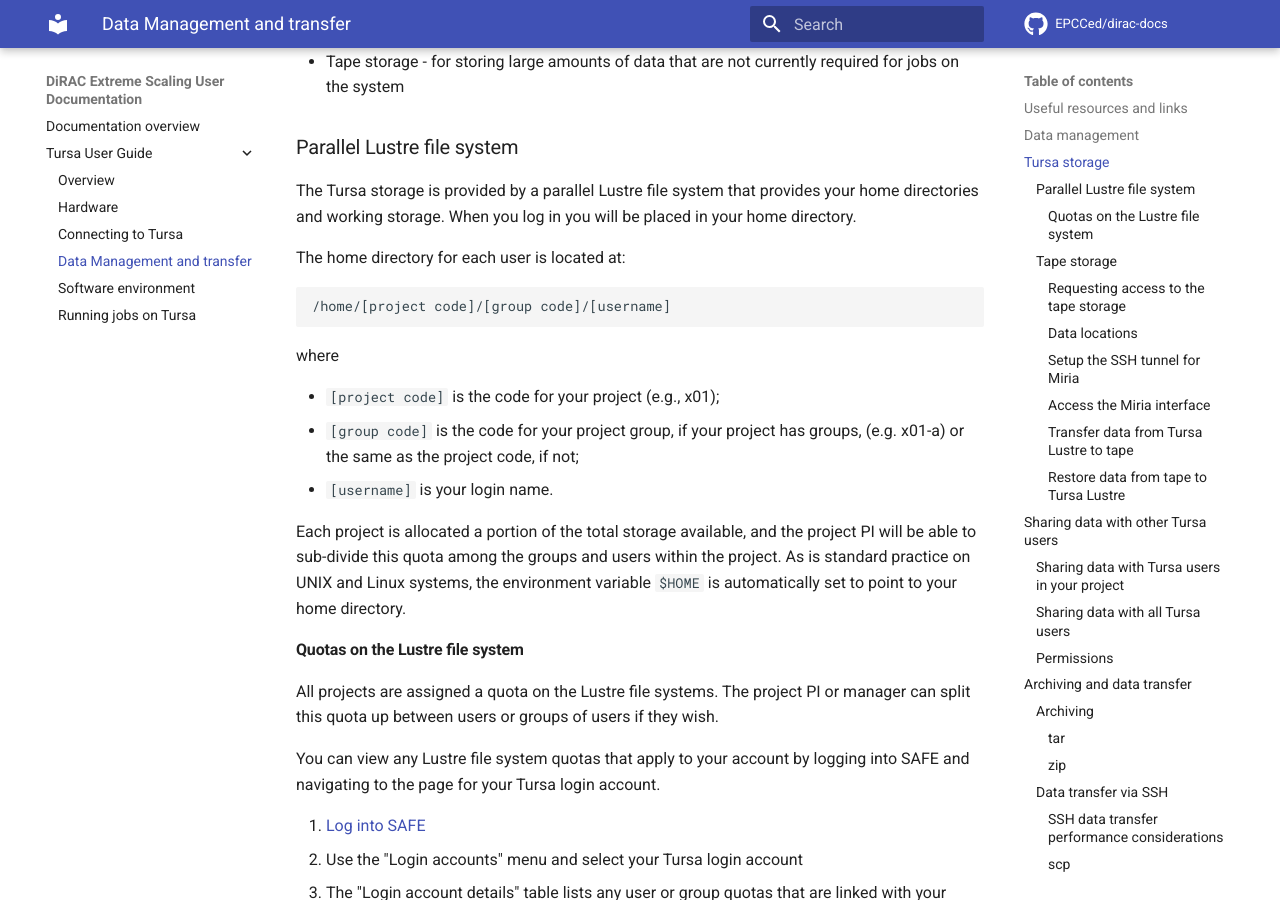
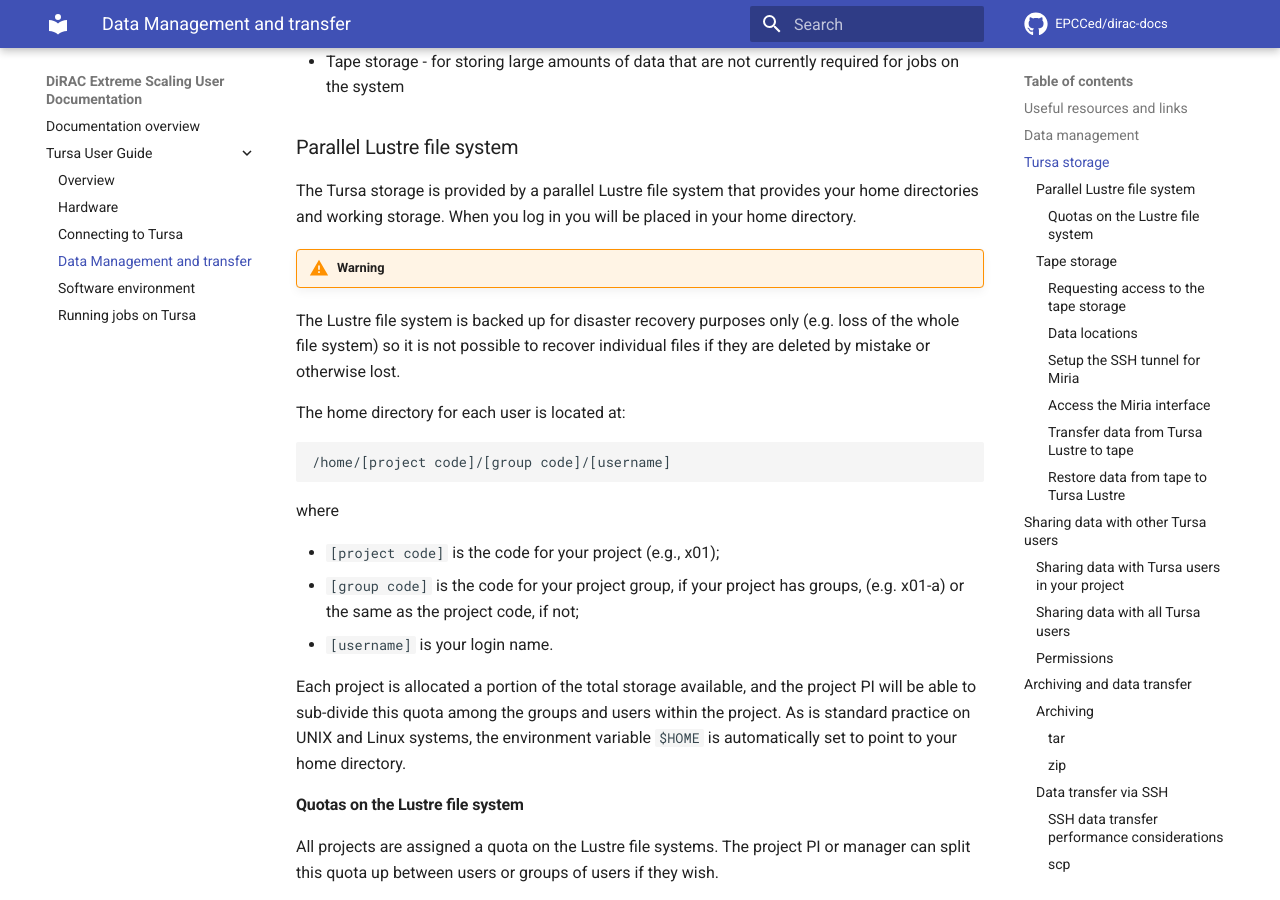
Before and after one commit to EPCCed/dirac-docs, an MkDocs documentation site: the page built from docs/tursa-user-guide/data.md, in a window 1280 px wide and 900 px high, scrolled down 1435 px. Built offline with MkDocs 1.6.1 and Material for MkDocs 9.7.7, drawn with Linux system fonts in a browser that asks for light colours; comment, search, counter and statistics services are not loaded.

Commit message:
Update data.md

```diff
--- a/docs/tursa-user-guide/data.md
+++ b/docs/tursa-user-guide/data.md
@@ -57,6 +57,10 @@ Tursa has two different storage systems available:
 The Tursa storage is provided by a parallel Lustre file system that
 provides your home directories and working storage. When you log in
 you will be placed in your home directory.
+
+!!!warning
+   The Lustre file system is backed up for disaster recovery purposes only (e.g. loss of the whole file system) so it is not
+   possible to recover individual files if they are deleted by mistake or otherwise lost.
 
 The home directory for each user is located at:
 
```
